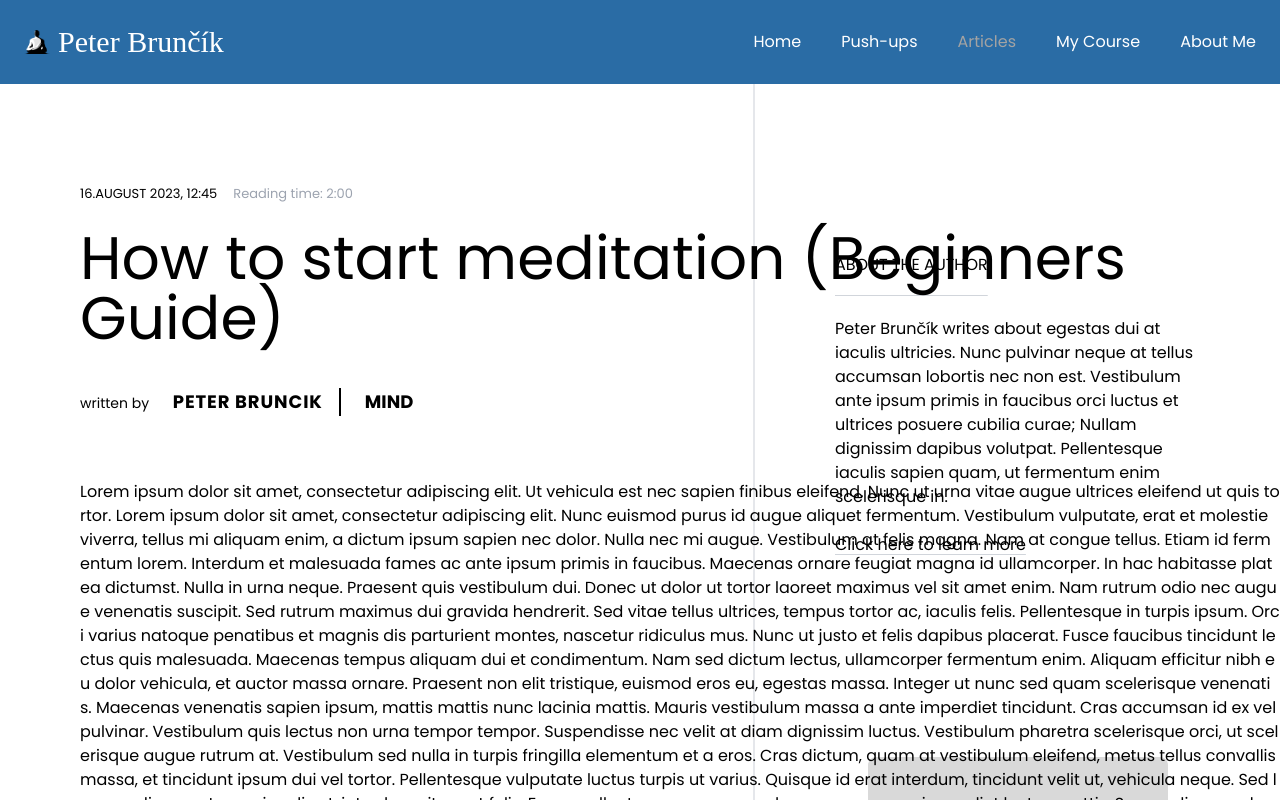
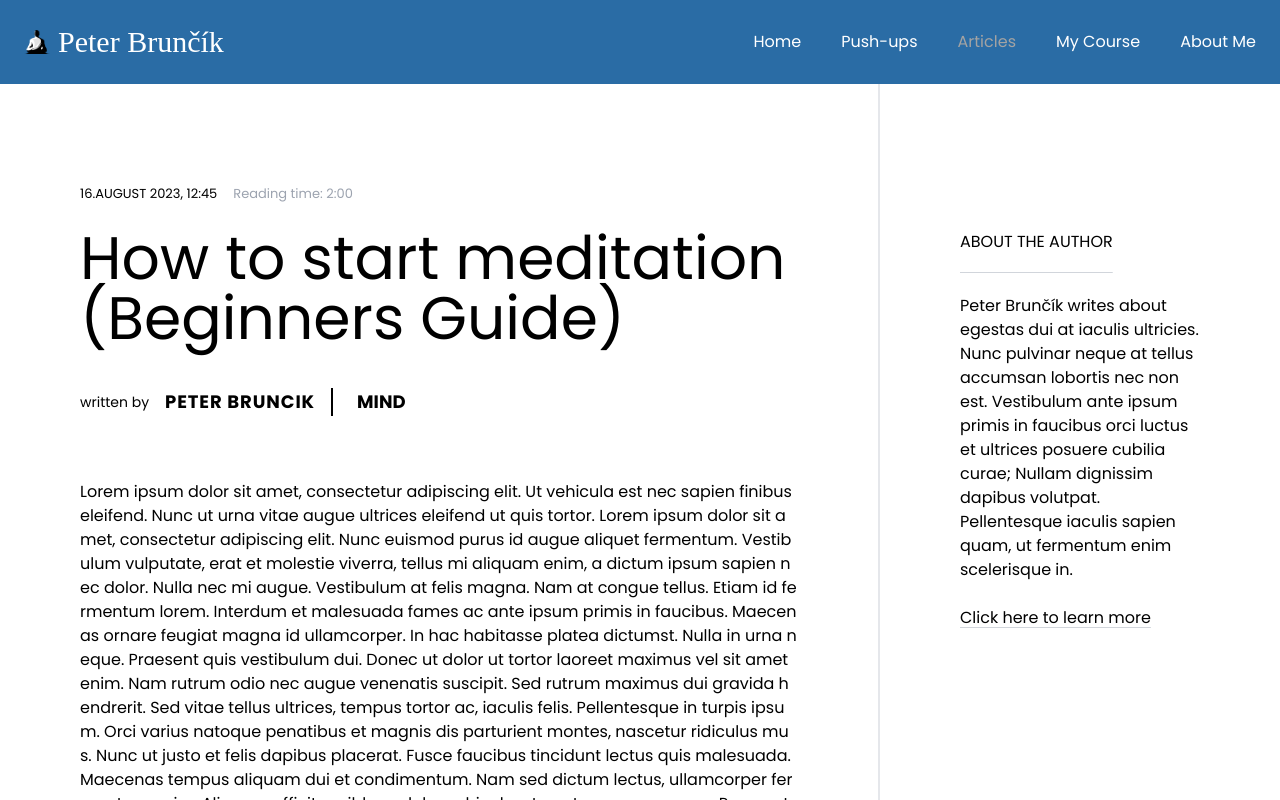
Before and after one commit to ReneDurbak/bruncik_blog, a React (Vite) app in the folder client/: page /articles/1 in a window 1280 px wide. Shown: the top 800 px of the page. Built offline with nearby package versions, Linux system fonts and the light colour scheme; a web font is replaced by a local one.

Commit message:
updated notification window animation and switch push ups gallery,notification window re-aligned

```diff
--- a/client/src/components/SingleArticlePage.jsx
+++ b/client/src/components/SingleArticlePage.jsx
@@ -21,106 +21,26 @@ console.log(otherArticles)
     <>
     <Navbar/>
     {/*Main container*/}
-    <div className='2xl:max-w-[1680px] max-w-[1380px] mx-auto grid-flow-col grid-cols-1  mt-[120px] mb-[900px] grid 2xl:pl-20 lg:pl-20 sm:pl-10 pl-6'>
-
-        {/*About the author side panel*/}
-        <div className="border-l-2  absolute  right-0 max-h-auto top-7 z-[-1]">
-            <div className="relative max-w-[525px] mx-auto text-left">
-                <div className="px-20 mt-[225px]">
-
-
-                    <h1 className="underline underline-offset-[25px] decoration-gray-300">ABOUT THE AUTHOR</h1>
-                    <div className="mt-10">
-                    Peter Brunčík writes about egestas dui at iaculis ultricies. Nunc pulvinar neque at tellus accumsan lobortis nec non est. Vestibulum ante ipsum primis in faucibus orci luctus et ultrices posuere cubilia curae; Nullam dignissim dapibus volutpat. Pellentesque iaculis sapien quam, ut fermentum enim scelerisque in.
-                    <div className="mt-6 underline underline-offset-4  decoration-gray-300">Click here to learn more</div>
-                    </div>
-
-                    {/*Add banner*/}
-                    <div className="flex justify-center  my-[200px]">
-                        <div className="w-[300px] h-[400px] bg-[#D9D9D9] rounded-lg p-4 flex justify-center items-center text-xl">
-
-                            <span className="rotate-[-45deg]">
-                                Miesto pre reklamu
-                            </span>
-                        </div>
-                    </div>
-
-
-                    {/*Share container*/}
-                    <div className="grid justify-center text-center">
-                        <h1 className="text-xl font-bold">Share this article</h1>
-
-                        <div className="flex space-x-4 mt-6">
-                            <div><a href>Pinterest</a></div>
-                            <div><a href>Pinterest</a></div>
-                            <div><a href>Pinterest</a></div>
-                        </div>
-                    </div>
-
-
-                    {/*Add banner*/}
-                    <div className="flex justify-center  my-[200px]">
-                        <div className="w-[300px] h-[400px] bg-[#D9D9D9] rounded-lg p-4 flex justify-center items-center text-xl">
-
-                            <span className="rotate-[-45deg]">
-                                Miesto pre reklamu
-                            </span>
-                        </div>
-                    </div>
-
-
-                    {/*Read next container*/}
-
-                    <div className="text-left">
-                        <div className="divide-y-2 divide-gray-300">
-                                <h1 className="uppercase mb-4">Read next</h1>
-                            <div className="divide-y-2 divide-gray-300 mt-2">
-                            {otherArticles.map((article)=>
-                            <div>
-                                <div key={article.id} className="py-6">
-                                    {article.title}
-                                </div>
-                            </div>
-                            )}
-                            </div>
-
-
-                            <div className="pt-8 pb-[250px] flex space-x-4">
-                                <div>
-                                    All articles
-                                </div>
-
-                                <div>
-                                    sipka
-                                </div>
-
-                            </div>
-
-                        </div>
-
-                    </div>
-
-
-                </div>
-            </div>
-        </div>
+    <div className='2xl:max-w-[1680px] max-w-[1380px] mx-auto grid-flow-col grid-cols-2 xl:gap-x-20 md:gap-x-10 mt-[120px] grid 2xl:pl-20 lg:pl-20 sm:pl-10 pl-6'>
 
 
 
         {/*Article container*/}
-        <div className="2xl:max-w-[1100px] ">
+        <div className="2xl:max-w-[1100px] col-span-2">
             <div className="col-span-2">
             <div className="flex justify-start items-center space-x-4 mt-16 text-[13px]">
                 <div>16.AUGUST 2023, 12:45 </div>
                 <div className="text-gray-400">Reading time: 2:00</div>
             </div>
 
-            <div className="text-6xl my-6">{article.title}</div>
+            <div className="xl:text-6xl md:text-5xl xl:my-6 md:my-4">{article.title}</div>
 
-            <div className="flex justify-start items-center space-x-4 mt-10 ">
-                <div className="text-sm">written by <strong className="ml-5 tracking-wider text-lg">PETER BRUNCIK</strong></div>
-                <div className="border-l-2 border-black pl-6 text-lg uppercase"><strong>{article.label}</strong></div>
+            <div className="flex justify-start items-center space-x-4 mt-10 xl:text-lg md:text-base">
+                <div className="text-sm">written by </div><strong className="ml-5 tracking-wider">PETER BRUNCIK</strong>
+                <div className="border-l-2 border-black pl-6 uppercase"><strong>{article.label}</strong>
             </div>
+            </div>
+
 
         </div>
 
@@ -203,6 +123,87 @@ Vestibulum pharetra scelerisque orci, ut scelerisque augue rutrum at. Vestibulum
 
 
 
+        {/*About the author side panel*/}
+        <div className="border-l-2 mr-0 mt-[-100px]  max-h-auto z-[-1]">
+            <div className="relative xl:max-w-[400px] lg:max-w-[300px] sm:max-w-[250px] mx-auto xl:text-left text-center">
+                <div className="xl:px-20 lg:px-8 md:px-6 lg:mt-[210px] sm:mt-[180px]">
+
+
+                    <h1 className="underline underline-offset-[25px] decoration-gray-300 xl:text-base lg:text-sm sm:text-xs">ABOUT THE AUTHOR</h1>
+                    <div className="mt-10 xl:text-base lg:text-sm sm:text-xs">
+                    Peter Brunčík writes about egestas dui at iaculis ultricies. Nunc pulvinar neque at tellus accumsan lobortis nec non est. Vestibulum ante ipsum primis in faucibus orci luctus et ultrices posuere cubilia curae; Nullam dignissim dapibus volutpat. Pellentesque iaculis sapien quam, ut fermentum enim scelerisque in.
+                    <div className="mt-6 underline underline-offset-4  decoration-gray-300 xl:text-base lg:text-sm">Click here to learn more</div>
+                    </div>
+
+                    {/*Add banner*/}
+                    <div className="flex justify-center  my-[200px]">
+                        <div className="w-[300px] h-[400px] bg-[#D9D9D9] rounded-lg p-4 flex justify-center items-center text-xl">
+
+                            <span className="rotate-[-45deg]">
+                                Miesto pre reklamu
+                            </span>
+                        </div>
+                    </div>
+
+
+                    {/*Share container*/}
+                    <div className="grid justify-center text-center">
+                        <h1 className="text-xl font-bold">Share this article</h1>
+
+                        <div className="flex space-x-4 mt-6">
+                            <div><a href>Pinterest</a></div>
+                            <div><a href>Pinterest</a></div>
+                            <div><a href>Pinterest</a></div>
+                        </div>
+                    </div>
+
+
+                    {/*Add banner*/}
+                    <div className="flex justify-center  my-[200px]">
+                        <div className="w-[300px] h-[400px] bg-[#D9D9D9] rounded-lg p-4 flex justify-center items-center text-xl">
+
+                            <span className="rotate-[-45deg]">
+                                Miesto pre reklamu
+                            </span>
+                        </div>
+                    </div>
+
+
+                    {/*Read next container*/}
+
+                    <div className="text-left xl:text-base lg:text-sm sm:text-xs">
+                        <div className="divide-y-2 divide-gray-300">
+                                <h1 className="uppercase mb-4">Read next</h1>
+                            <div className="divide-y-2 divide-gray-300 mt-2">
+                            {otherArticles.map((article)=>
+                            <div>
+                                <div key={article.id} className="xl:py-6 md:py-5">
+                                    {article.title}
+                                </div>
+                            </div>
+                            )}
+                            </div>
+
+
+                            <div className="xl:pt-8 lg:pt-4 md:pt-3 pb-[250px] flex space-x-4">
+                                <div>
+                                    All articles
+                                </div>
+
+                                <div>
+                                    sipka
+                                </div>
+
+                            </div>
+
+                        </div>
+
+                    </div>
+
+
+                </div>
+            </div>
+        </div>
 
 
 
--- a/client/src/pages/Pushups.jsx
+++ b/client/src/pages/Pushups.jsx
@@ -84,9 +84,9 @@ function Pushups(){
   const [notificationSwitch, setNotificationSwitch] = useState(false)
   const notificationsTransition = useTransition(notificationIsVisible,{
     config:{mass:1, tension:150, friction:30, clamp: true},
-    from: {x:isBigLaptop ? 200 : isLaptop ? 100 : isTablet ? 100 : isBigMobile ? 50 : isMobile ? 20 : 1000, opacity:0},
+    from: {x:isBigLaptop ? 50 : isLaptop ? 60 : isTablet ? 55 : isBigMobile ? 45 : isMobile ? 20 : 1000, opacity:0},
     enter:{x:0, opacity:1},
-    leave:{x:isBigLaptop ? 200 : isLaptop ? 100 : isTablet ? 100 : isBigMobile ? 50 : isMobile ? 20 : 1000, opacity:0},
+    leave:{x:isBigLaptop ? 50 : isLaptop ? 60 : isTablet ? 55 : isBigMobile ? 45 : isMobile ? 20 : 1000, opacity:0},
   })
 
   //Gallery switch variables
@@ -245,7 +245,7 @@ function Pushups(){
                       {notificationsTransition((style,item)=>
                         item ?
 
-                        <animated.div style={style} className="absolute top-[-10px] xl:left-[-490px] lg:left-[-510px] md:left-[-400px] bottom-0 right-[-55px] lg:w-[650px] md:w-[520px] w-[315px] px-0 z-[2]">
+                        <animated.div style={style} className="absolute xl:top-[-12px] top-[-10px] xl:left-[-490px] lg:left-[-510px] md:left-[-400px] bottom-0 right-[-55px] lg:w-[650px] md:w-[520px] w-[315px] px-0 z-[2]">
                         <div className="relative shadow-2xl bg-white flex flex-col 2xl:py-8 xl:py-6 lg:py-4 md:py-3 py-3 lg:pl-6 pl-3 md:pl-4 lg:pr-10 pr-3 justify-center items-start   lg:rounded-[30px] rounded-[20px] z-[2]" id="notifications">
                           <div className=" h-full w-full">
                             <div className="absolute lg:right-8 md:right-4 right-3 2xl:top-[35px] xl:top-6 md:top-4 top-3"><img src={CloseButtonv2} className="duration-300 ease-in-out hover:scale-110 cursor-pointer sm:w-auto 2xl:w-[26px] xl:w-[24px] w-[16px]" onClick={()=>{setNotificationIsVisible(false)}}/></div>
@@ -332,7 +332,7 @@ function Pushups(){
 
                     {pushupsGalleryTransition((style,item) =>
                       item ?
-                      <animated.div style={style} className="absolute xl:w-[400px] lg:w-[350px] sm:w-[300px] w-[190px]  shadow-2xl rounded-[30px] 2xl:top-0 md:top-[-2px] top-[-5px] 2xl:left-[-335px] xl:left-[-320px] lg:left-[-290px] sm:left-[-245px] left-[-150px]    z-[2]">
+                      <animated.div style={style} className="absolute xl:w-[400px] lg:w-[350px] sm:w-[300px] w-[190px]  shadow-2xl rounded-[30px] xl:top-[-5px] md:top-[-2px] top-[-5px] 2xl:left-[-335px] xl:left-[-320px] lg:left-[-290px] sm:left-[-245px] left-[-150px]    z-[2]">
 
 
 
```
